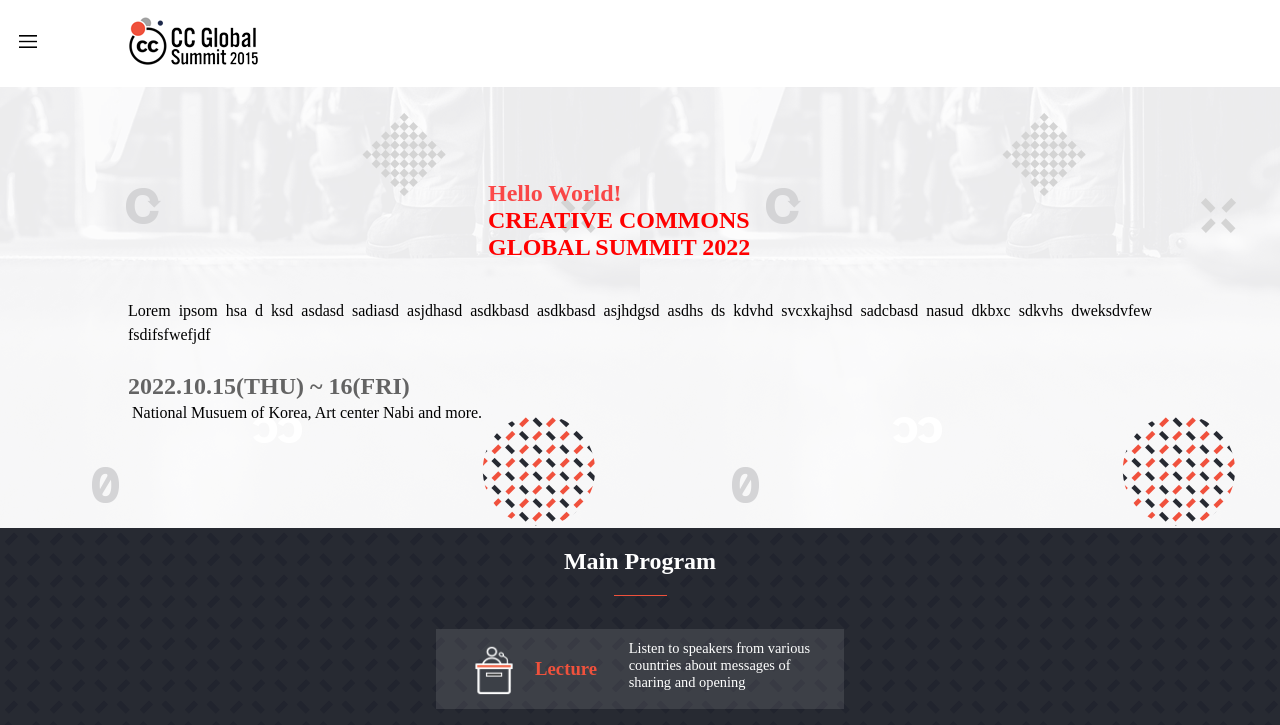
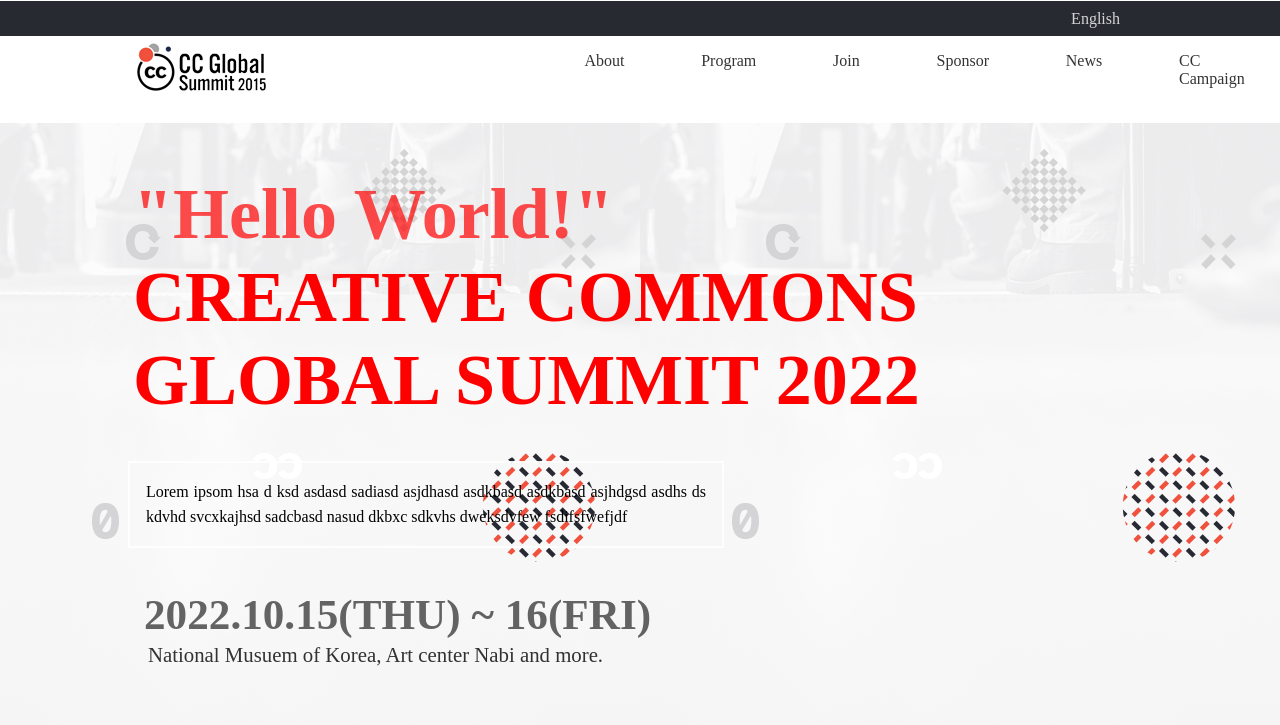
Before and after one commit to enoqueJonas/ProjectoMuda, a website: page index.html in a window 1280 px wide. Shown: the top 725 px of the page. Drawn offline with Linux system fonts and the light colour scheme.

Commit message:
IMPROVE wide screen styles

```diff
--- a/css/about-mobile-screen.css
+++ b/css/about-mobile-screen.css
@@ -1,3 +1,7 @@
+.social-media {
+  display: none;
+}
+
 .logo-info {
   display: flex;
   flex-direction: column;
--- a/css/mobile-screen.css
+++ b/css/mobile-screen.css
@@ -2,6 +2,8 @@
   box-sizing: border-box;
   margin: 0;
   padding: 0;
+  top: 0;
+  left: 0;
 }
 
 .header-background {
@@ -19,6 +21,10 @@
   width: 100%;
   height: 55px;
   margin: 16px 0;
+}
+
+.social-media {
+    display: none;
 }
 
 .nav-bar {
--- /dev/null
+++ b/css/wide-screen.css
@@ -0,0 +1,108 @@
+.header-background {
+    height: 50em;
+    margin-top: -15px;
+}
+
+.social-media {
+    width: 100%;
+    height: 35px;
+    background-color: #272a31;
+    display: flex;
+    align-items: center;
+    justify-content: flex-end;
+    margin: 0;
+    padding: 0;
+}
+
+.social-media a {
+    text-decoration: none;
+    color: rgba(255, 255, 255, .8);
+}
+
+.last {
+    padding-right: 10em;
+}
+
+.header {
+    display: flex;
+    flex-direction: column;
+    justify-content: flex-start;
+    height: 6.6em;
+}
+
+.nav-bar {
+    width: 100%;
+    height: 4.2em;
+    display: flex;
+    flex-direction: row;
+    justify-content: flex-start;
+}
+
+.burger-menu {
+    display: none;
+}
+
+.logo {
+    padding-right: 15em;
+    padding-left: 4em;
+}
+
+.nav-menu {
+    display: flex;
+    flex-direction: row;
+    order: 1;
+}
+
+.nav-item {
+    list-style: none;
+    padding: 5px 2.4em;
+}
+
+.nav-item:hover {
+    background-color: rgba(0, 0, 0, .05);
+    border: 1.5px solid #ef513c;
+}
+
+.nav-link {
+    color: rgba(0, 0, 0, .8);
+    text-decoration: none;
+}
+
+.header-text {
+    height: 41em;
+    display: flex;
+    flex-direction: column;
+    justify-content: center;
+    align-items: flex-start;
+}
+
+.title {
+    font-size: 4.5em;
+    width: 12em;
+    height: 4em;
+    padding-left: 1.5em;
+}
+
+.primary-text {
+    display: flex;
+    justify-content: flex-start;
+    margin: 0 0 2em 8em;
+    border: 2px solid rgba(255, 255, 255, .9);
+    width: 35em;
+    padding: 1em;
+    line-height: 1.6em;
+}
+
+.meeting-date-place {
+    margin-left: 9em;
+    margin-bottom: 3em;
+}
+
+.date {
+    font-size: 2.7em;
+}
+
+.place {
+    font-size: 1.3em;
+    color: rgba(0, 0, 0, .8);
+}
--- a/index.html
+++ b/index.html
@@ -6,6 +6,7 @@
     <meta http-equiv="X-UA-Compatible" content="IE=edge">
     <meta name="viewport" content="width=device-width, initial-scale=1.0">
     <link rel="stylesheet" href="./css/mobile-screen.css">
+    <link rel="stylesheet" media="screen and (min-width: 768px)" href="./css/wide-screen.css">
     <title>Creative Commons</title>
 </head>
 
@@ -13,11 +14,20 @@
     <div class="site-wrapper">
         <section class="header-background">
             <header class="header">
+                <div class="social-media">
+                    <a href="#" class="social-media-link">
+                        <img src="" alt="">
+                    </a>
+                    <a href="" class="social-media-link">
+                        <img src="" alt="">
+                    </a>
+                    <a href="" class="last" class="social-media-link"> English </a>
+                </div>
                 <nav class="nav-bar">
                     <a href="index.html" class="logo"> <img src="./img/logo.png" alt=""></a>
                     <ul class="nav-menu">
                         <li class="nav-item">
-                            <a href="./pages/about.html"> About</a>
+                            <a href="./pages/about.html" class="nav-link"> About</a>
                         </li>
                         <li class="nav-item">
                             <a href="#" class="nav-link"> Program</a>
@@ -31,6 +41,9 @@
                         <li class="nav-item">
                             <a href="#" class="nav-link"> News</a>
                         </li>
+                        <li class="nav-item">
+                            <a href="#" class="nav-link"> CC Campaign</a>
+                        </li>
                     </ul>
                     <div class="burger-menu">
                         <a href="#" class="burger-menu-btn">
@@ -40,7 +53,7 @@
                 </nav>
             </header>
             <div class="header-text">
-                <h1 class="title"> <span> Hello World! </span> CREATIVE COMMONS GLOBAL SUMMIT 2022 </h1>
+                <h1 class="title"> <span> "Hello World!" </span> CREATIVE COMMONS GLOBAL SUMMIT 2022 </h1>
                 <P class="primary-text"> Lorem ipsom hsa d ksd asdasd sadiasd asjdhasd asdkbasd asdkbasd asjhdgsd asdhs
                     ds kdvhd svcxkajhsd sadcbasd nasud dkbxc sdkvhs dweksdvfew fsdifsfwefjdf </P>
                 <div class="meeting-date-place">
```
